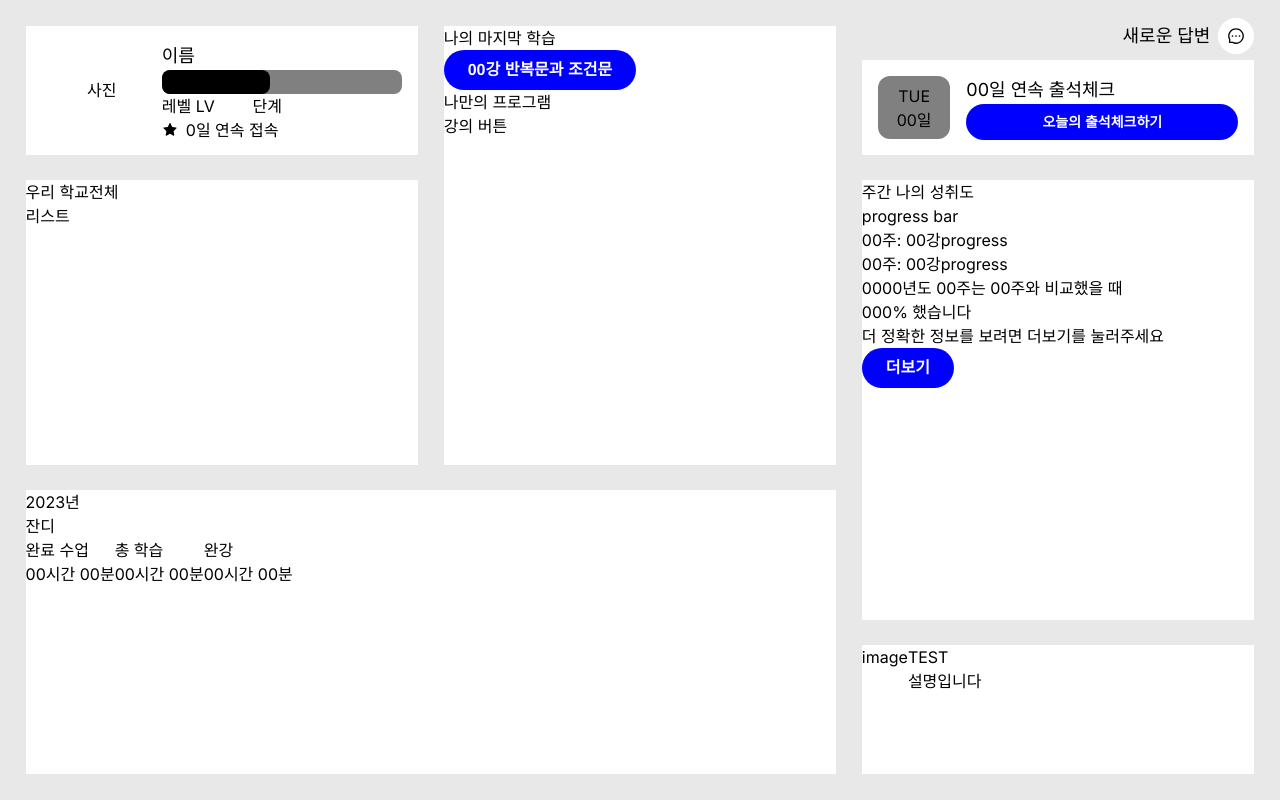
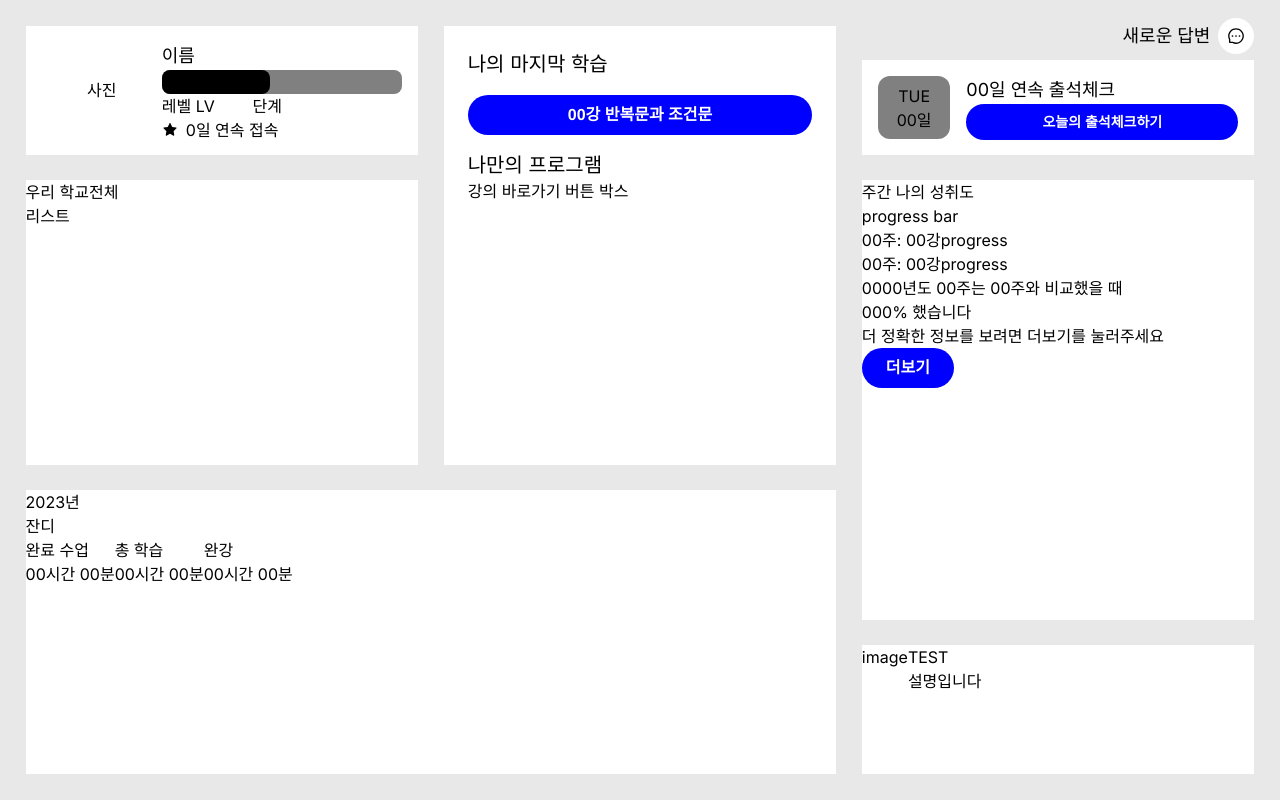
Before and after one commit to Geupjo-Hackathon/KoreanTiger-FE, a Next.js app: page /student in a window 1280 px wide. Built offline with nearby package versions, Linux system fonts and the light colour scheme.

Commit message:
style :: 학생 메인 - 학습 목록 추가

```diff
--- a/src/components/student/main/Learning.js
+++ b/src/components/student/main/Learning.js
@@ -3,16 +3,23 @@ import { Button } from "@/stories/Button";
 
 const Learning = () => {
   return (
-    <div className="w-full h-full" style={{ backgroundColor: "white" }}>
-      <p>나의 마지막 학습</p>
+    <div
+      className="w-full h-full flex flex-col justify-between p-4"
+      style={{ backgroundColor: "white" }}
+    >
+      <div className="h-1/4 flex flex-col justify-between p-2">
+        <p className="text-xl">나의 마지막 학습</p>
         <Button
           primary={true}
           backgroundColor="blue"
           size="large"
           label="00강 반복문과 조건문"
         />
-      <p>나만의 프로그램</p>
-      <div>강의 버튼</div>
+      </div>
+      <div className="h-3/4 flex flex-col p-2">
+        <p className="text-xl">나만의 프로그램</p>
+        <div className="w-full h-full ">강의 바로가기 버튼 박스</div>
+      </div>
     </div>
   );
 };
```
Lines whose indentation alone changed are shown as unchanged.
